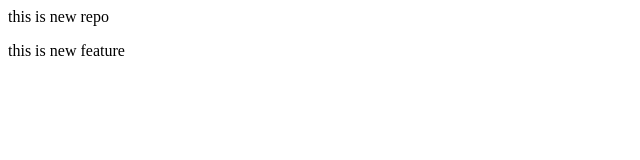
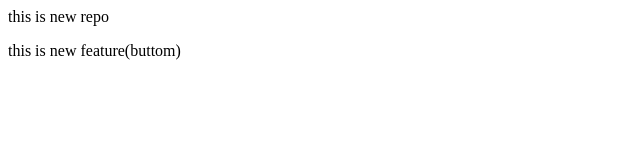
Before and after one commit to kejusbibasnet/localrepo, a plain HTML site: page index.html in a window 1280 px wide. Shown: the full height of the page, 0-640 px from the left. Drawn offline with Linux system fonts and the light colour scheme.

Commit message:
Add bottom

```diff
--- a/index.html
+++ b/index.html
@@ -1,2 +1,2 @@
 <p>this is new repo</p>
-<p>this is new feature</p>
+<p>this is new feature(buttom)</p>
```
